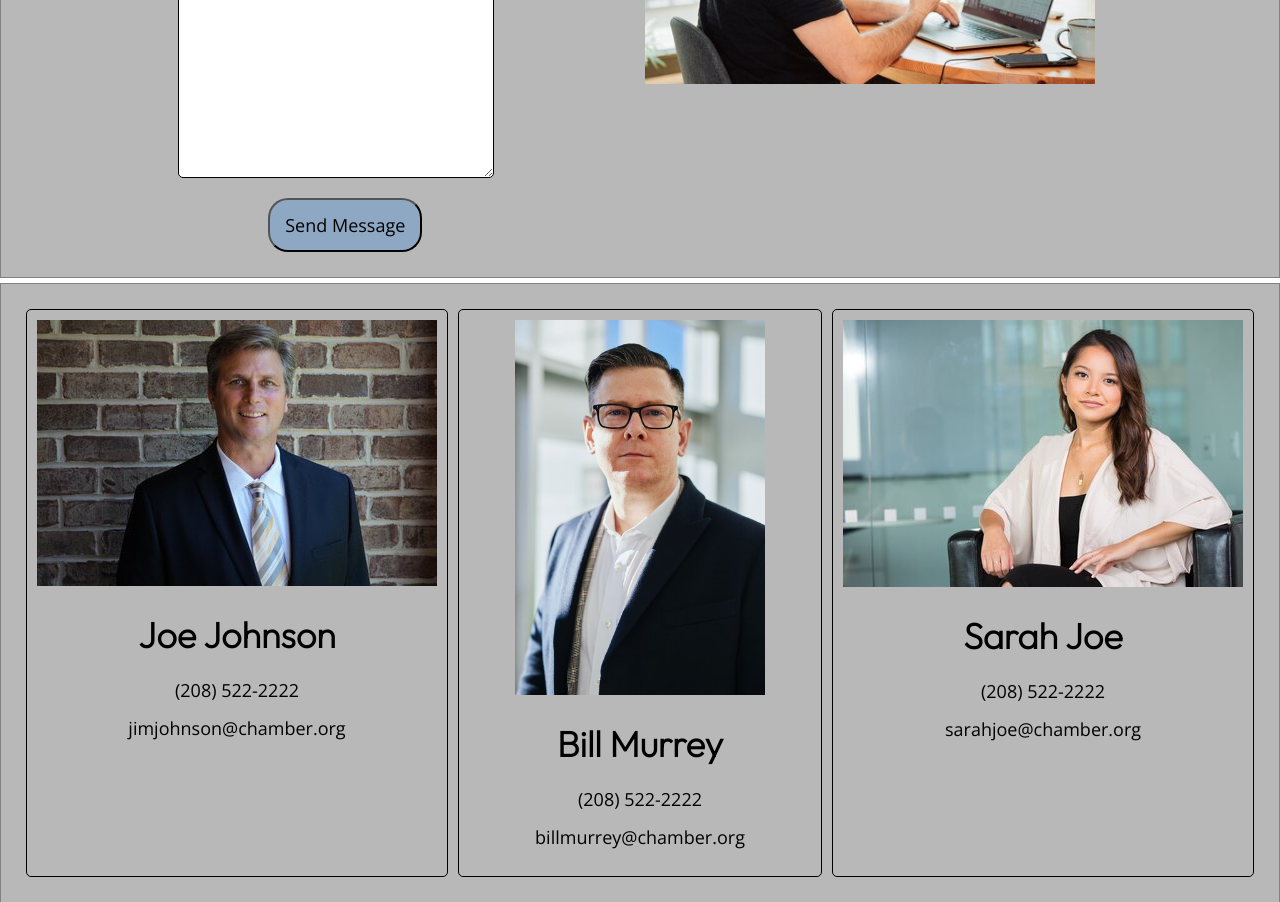
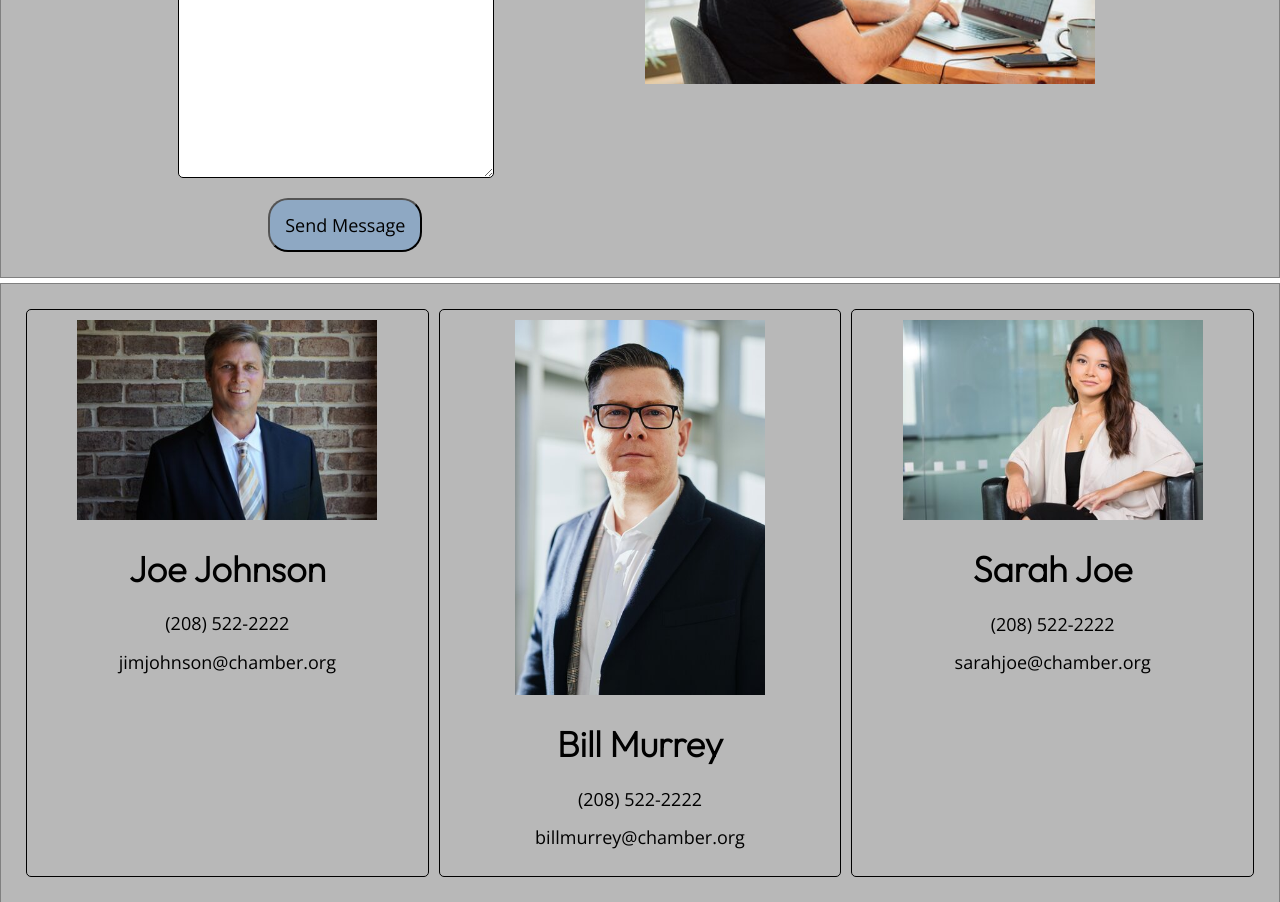
Before and after one commit to mdowns1999/wdd230, a plain HTML site: page chamber/contact.html in a window 1280 px wide. Shown: the part 1095-1997 px from the top of the page. Drawn offline with nearby package versions, Linux system fonts and the light colour scheme; no server answers.

Commit message:
Updated CSS

```diff
--- a/chamber/css/chamber.css
+++ b/chamber/css/chamber.css
@@ -613,7 +613,7 @@ tr:nth-child(odd) {
   }
 
   .contact_1 img, .contact_3 img {
-      width:200;
+      width:200px;
   }
 
   .contact_2 img {
@@ -644,10 +644,6 @@ tr:nth-child(odd) {
 @media screen and (min-width: 800px) {
 
     /*-------------HEADER---------------*/
-    /* .logo {
-        grid-column: 1/2;
-        grid-row:1/2;
-    } */
 
     .logo_link {
         grid-row:1/2;
@@ -801,8 +797,6 @@ form {
   }
 
 
-
-
 /*--------------------------------------------Contact PAGE CSS-----------------------------------------------------*/
 
 .contact_form_box {
@@ -820,7 +814,7 @@ form {
 }
 
   .contact_1 img, .contact_3 img {
-      width:300;
+      width:300px;
   }
 
   .contact_2 img {
@@ -839,12 +833,7 @@ form {
     margin-top: 100px;
     width:450px;
 }
-
-
 }
-
-
-
 
 /*----------------------------------*/
 /* Laptop View */
@@ -1026,9 +1015,7 @@ form {
     padding:50px;
   }
 
-
-
-  .contact_business_cards {
+.contact_business_cards {
     grid-template-columns: 1fr 1fr 1fr;
 }
 
```
